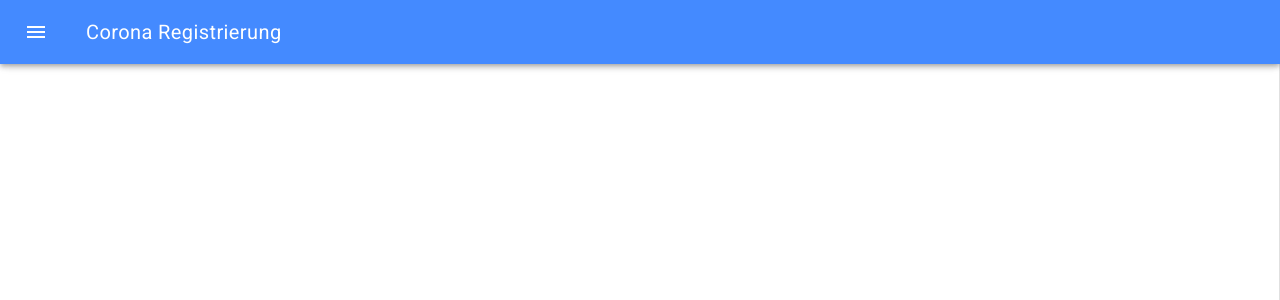
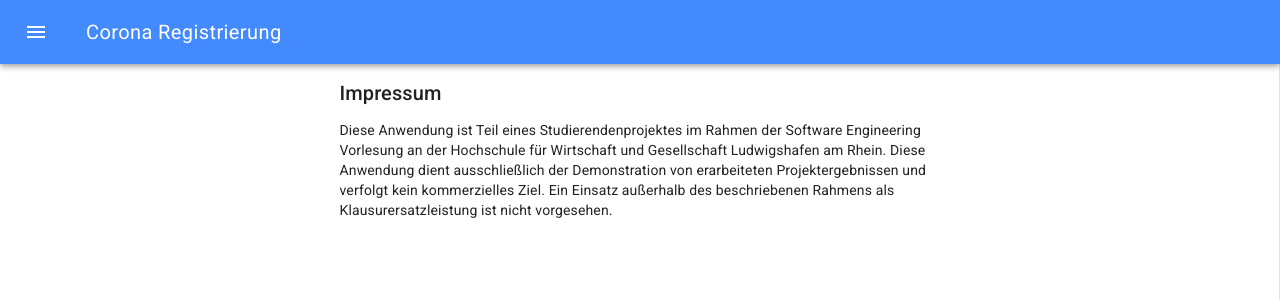
Before and after one commit to maxmoehl/ibait18-se-project-frontend, a Vue app: page /legal in a window 1280 px wide. Shown: the top 300 px of the page. Built offline with nearby package versions, Linux system fonts and the light colour scheme; no server answers.

Commit message:
added legal information

```diff
--- a/src/App.vue
+++ b/src/App.vue
@@ -27,6 +27,11 @@
           <md-list-item class="navigation-link" @click="navTo('privacy')">
             <md-icon>security</md-icon>
             <span class="md-list-item-text">Datenschutz</span>
+          </md-list-item>
+
+          <md-list-item class="navigation-link" @click="navTo('legal')">
+            <md-icon>text_snippet</md-icon>
+            <span class="md-list-item-text">Impressum</span>
           </md-list-item>
 
           <md-list-item v-if="$store.state.loggedIn" class="navigation-link" @click="navTo('admin')">
--- a/src/router/index.js
+++ b/src/router/index.js
@@ -14,6 +14,7 @@ import FAQ from "@/views/FAQ";
 import Privacy from "@/views/Privacy";
 import Reservations from "@/views/Reservations";
 import Error from "@/views/Error";
+import Legal from "@/views/Legal";
 
 // Bind router to vue runtime
 Vue.use(VueRouter);
@@ -98,6 +99,14 @@ const routes = [
             login: false
         },
         props: true
+    },
+    {
+        path: '/legal',
+        name: 'legal',
+        component: Legal,
+        meta: {
+            login: false
+        }
     }
 ]
 
--- /dev/null
+++ b/src/views/Legal.vue
@@ -0,0 +1,24 @@
+<template>
+  <div class="legal">
+    <div class="md-title">Impressum</div>
+    <p>
+      Diese Anwendung ist Teil eines Studierendenprojektes im Rahmen der Software Engineering Vorlesung an der
+      Hochschule für Wirtschaft und Gesellschaft Ludwigshafen am Rhein. Diese Anwendung dient ausschließlich der
+      Demonstration von erarbeiteten Projektergebnissen und verfolgt kein kommerzielles Ziel. Ein Einsatz außerhalb
+      des beschriebenen Rahmens als Klausurersatzleistung ist nicht vorgesehen.
+    </p>
+  </div>
+</template>
+
+<script>
+export default {
+  name: "Legal"
+}
+</script>
+
+<style scoped>
+.legal {
+  max-width: 600px;
+  margin: auto;
+}
+</style>
--- a/src/views/Privacy.vue
+++ b/src/views/Privacy.vue
@@ -1,6 +1,9 @@
 <template>
   <div class="privacy">
     <div class="md-title">Datenschutzerklärung</div>
+    <p>
+      Bitte beachten Sie den Hinweis in unserem <a href="/legal">Impressum</a>.
+    </p>
     <p>
       Die Nachfolgende Erklärung erläutert nach Art. 6 EU-DSGVO die Verwendung von personenbezogenen Daten auf dieser
       Webseite.
```
